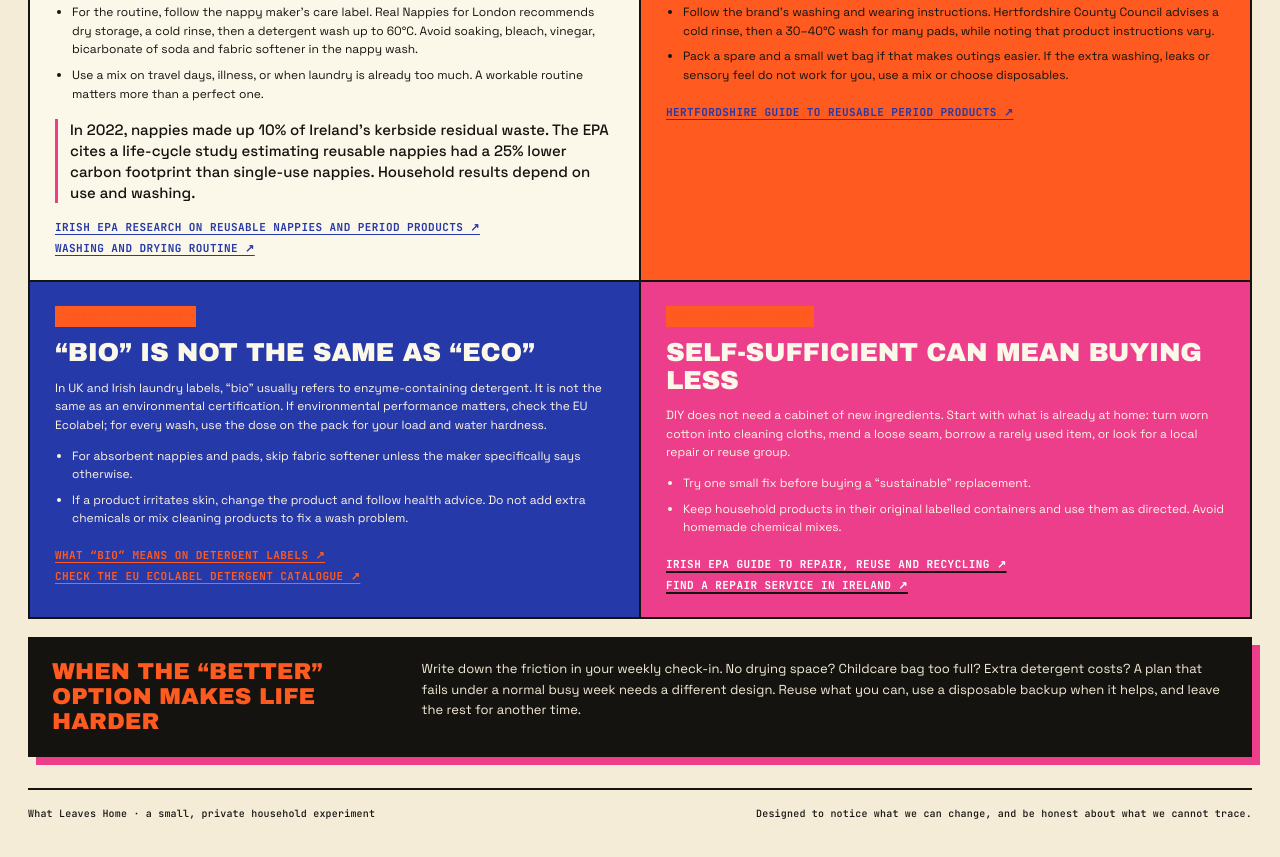
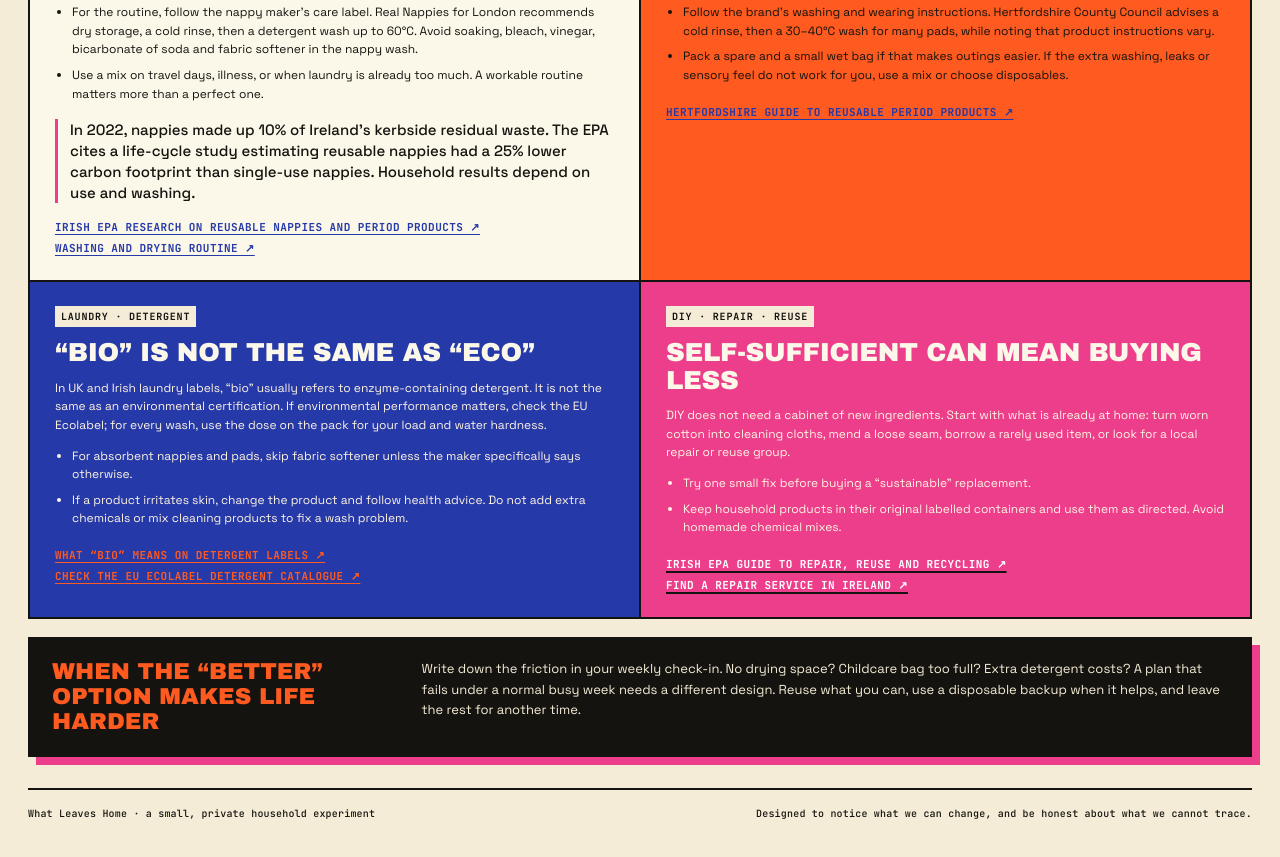
Before and after one commit to tropicgirlie/what-leaves-home, a plain HTML site: page index.html in a window 1280 px wide. Shown: the part 2679-3536 px from the top of the page. Drawn offline with Linux system fonts and the light colour scheme.

Commit message:
Fix invisible field-note labels on blue and pink cards
The chip label on cards 3 and 4 was orange text on an orange chip
background, so "Laundry / Detergent" and "DIY / Repair / Reuse"
disappeared. Give those two chips a cream background with ink text so
they stay legible against the riso-blue and hot-pink card backdrops.

Co-Authored-By: Claude Opus 4.7 <noreply@anthropic.com>

```diff
--- a/index.html
+++ b/index.html
@@ -208,7 +208,7 @@
     .guide-card:nth-child(4) { background: var(--orange); color: var(--white); }
     .guide-card:nth-child(3) p, .guide-card:nth-child(3) li, .guide-card:nth-child(4) p, .guide-card:nth-child(4) li { color: #fef5e3; }
     .guide-card:nth-child(3) .guide-fact, .guide-card:nth-child(4) .guide-fact { color: #fff; border-left-color: var(--sun); }
-    .guide-card:nth-child(3) .guide-index, .guide-card:nth-child(4) .guide-index { color: var(--sun); }
+    .guide-card:nth-child(3) .guide-index, .guide-card:nth-child(4) .guide-index { background: var(--paper); color: var(--ink); }
     .guide-card:nth-child(3) a { color: var(--sun); }
     .guide-card:nth-child(4) a { color: #fff; text-decoration-color: var(--ink); text-decoration-thickness: 2px; }
     .guide-index { font-family: var(--mono); font-weight: 700; color: var(--ink); background: var(--sun); padding: 3px 6px; display: inline-block; letter-spacing: .08em; font-size: 10px; }
```
